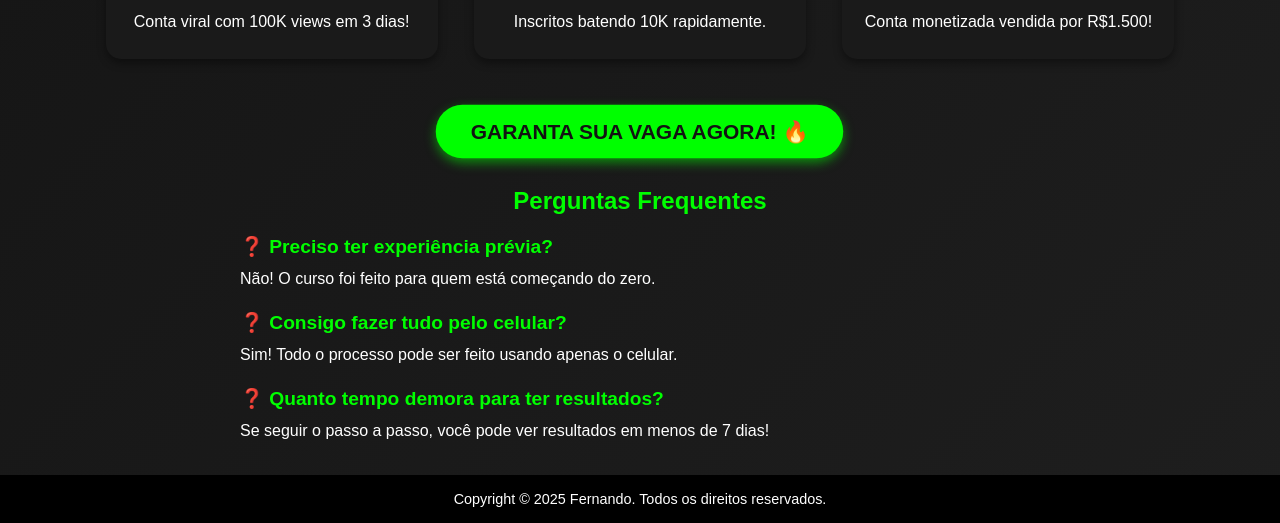
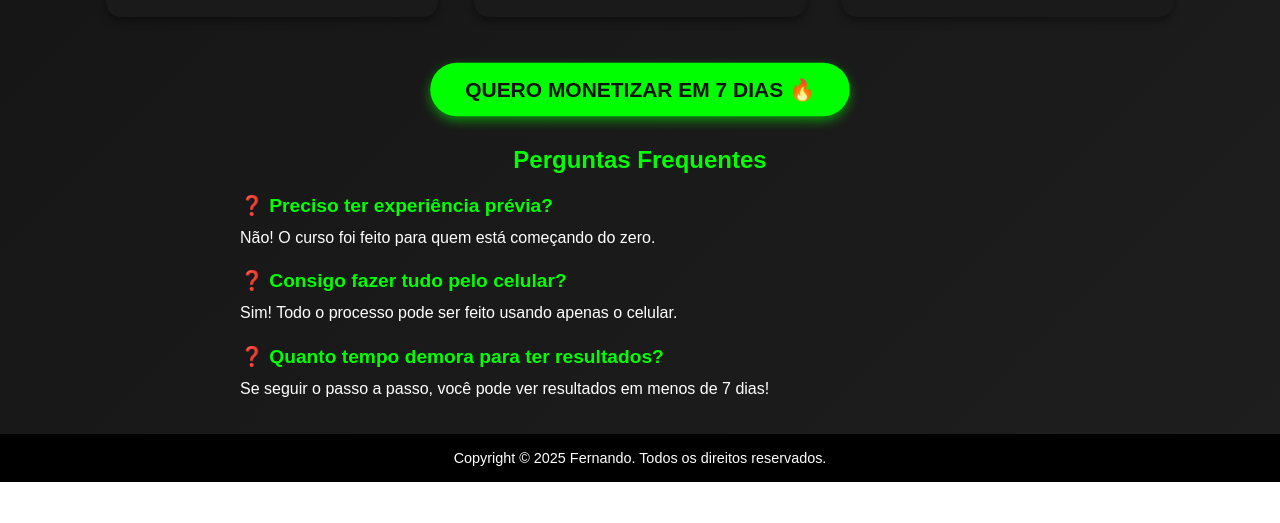
Before and after one commit to eusouasta/metododark, a plain HTML site: page index.html in a window 1280 px wide. Shown: the part 953-1476 px from the top of the page. After the commit the page ends 1435 px from the top, so only its background shows below. Drawn offline with Linux system fonts and the light colour scheme.

Commit message:
Update index.html

```diff
--- a/index.html
+++ b/index.html
@@ -150,22 +150,19 @@
       <h2>Veja os Resultados Reais:</h2>
       <div class="result-block">
         <img src="https://i.imgur.com/L1AfYdk.png" alt="Resultado 1">
-        <p>Conta viral com 100K views em 3 dias!</p>
       </div>
       <div class="result-block">
         <img src="https://i.imgur.com/TaeQOUZ.png" alt="Resultado 2">
-        <p>Inscritos batendo 10K rapidamente.</p>
       </div>
       <div class="result-block">
         <img src="https://i.imgur.com/3fvI4Lp.png" alt="Resultado 3">
-        <p>Conta monetizada vendida por R$1.500!</p>
       </div>
     </div>
 
-    <!-- Botão de compra final -->
+    <!-- Botão de WhatsApp final -->
     <div id="final-cta">
-      <button class="cta-button" onclick="window.location.href='https://pay.kirvano.com/8e81b359-bb73-41e5-91a4-347398950fb4'">
-        Garanta Sua Vaga Agora! 🔥
+      <button class="cta-button" onclick="window.location.href='https://wa.me/5521967757228?text=Ol%C3%A1%2C%20quero%20monetizar%20em%207%20dias%20%F0%9F%94%A5'">
+        Quero Monetizar em 7 Dias 🔥
       </button>
     </div>
 
```
